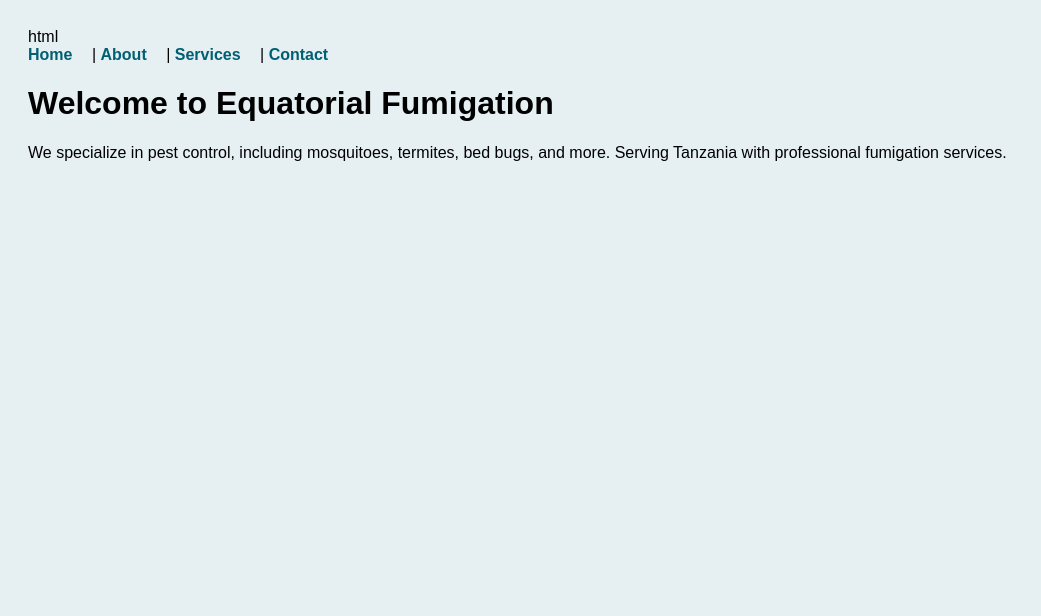
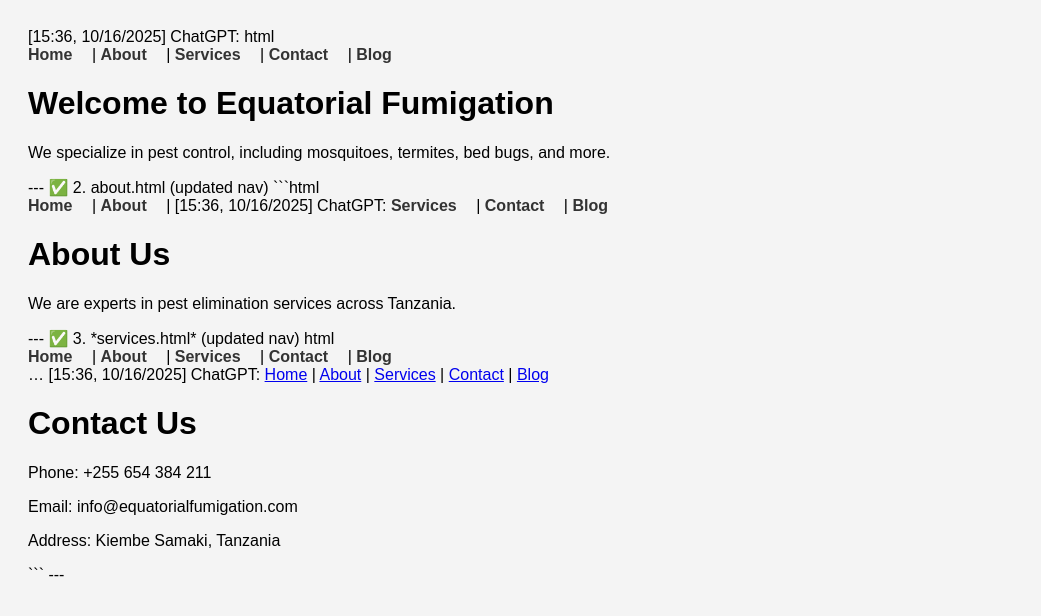
Before and after one commit to thomasndolo90-dev/Equatorial-Fumigation, a plain HTML site: page index.html in a window 1280 px wide. Shown: the whole page, without its empty margins (0-1041 px from the left). Drawn offline with Linux system fonts and the light colour scheme.

Commit message:
Add Blog link to navigation in multiple HTML files
Updated navigation links to include a Blog section across multiple HTML files.

Signed-off-by: thomasndolo90-dev <thomasndolo90@gmail.com>

````diff
--- a/index.html
+++ b/index.html
@@ -1,4 +1,4 @@
-html
+[15:36, 10/16/2025] ChatGPT: html
 <!DOCTYPE html>
 <html>
 <head>
@@ -21,13 +21,77 @@ html
     <a href="index.html">Home</a> |
     <a href="about.html">About</a> |
     <a href="services.html">Services</a> |
-    <a href="contact.html">Contact</a>
+    <a href="contact.html">Contact</a> |
+    <a href="blog.html">Blog</a>
   </nav>
 
   <h1>Welcome to Equatorial Fumigation</h1>
-  <p>We specialize in pest control, including mosquitoes, termites, bed bugs, and more. Serving Tanzania with professional fumigation services.</p>
-
-  <!-- Add more homepage content here -->
-
+  <p>We specialize in pest control, including mosquitoes, termites, bed bugs, and more.</p>
 </body>
 </html>
+
+
+---
+
+✅ 2. about.html (updated nav)
+```html
+<!DOCTYPE html>
+<html>
+<head>
+  <title>About Us - Equatorial Fumigation</title>
+  <style>
+    body { font-family: Arial, sans-serif; padding: 20px; background: #f4f4f4; }
+    nav a { margin-right: 15px; text-decoration: none; color: #333; font-weight: bold; }
+  </style>
+</head>
+<body>
+  <nav>
+    <a href="index.html">Home</a> |
+    <a href="about.html">About</a> |
+[15:36, 10/16/2025] ChatGPT: <a href="services.html">Services</a> |
+    <a href="contact.html">Contact</a> |
+    <a href="blog.html">Blog</a>
+  </nav>
+  <h1>About Us</h1>
+  <p>We are experts in pest elimination services across Tanzania.</p>
+</body>
+</html>
+
+
+---
+
+✅ 3. *services.html* (updated nav)
+html
+<!DOCTYPE html>
+<html>
+<head>
+  <title>Services - Equatorial Fumigation</title>
+  <style>
+    body { font-family: Arial, sans-serif; padding: 20px; background: #f4f4f4; }
+    nav a { margin-right: 15px; text-decoration: none; color: #333; font-weight: bold; }
+  </style>
+</head>
+<body>
+  <nav>
+    <a href="index.html">Home</a> |
+    <a href="about.html">About</a> |
+    <a href="services.html">Services</a> |
+    <a href="contact.html">Contact</a> |
+    <a href="blog.html">Blog</a>
+  </nav>
+…
+[15:36, 10/16/2025] ChatGPT: <a href="index.html">Home</a> |
+    <a href="about.html">About</a> |
+    <a href="services.html">Services</a> |
+    <a href="contact.html">Contact</a> |
+    <a href="blog.html">Blog</a>
+  </nav>
+  <h1>Contact Us</h1>
+  <p>Phone: +255 654 384 211</p>
+  <p>Email: info@equatorialfumigation.com</p>
+  <p>Address: Kiembe Samaki, Tanzania</p>
+</body>
+</html>
+```
+
+---
````
